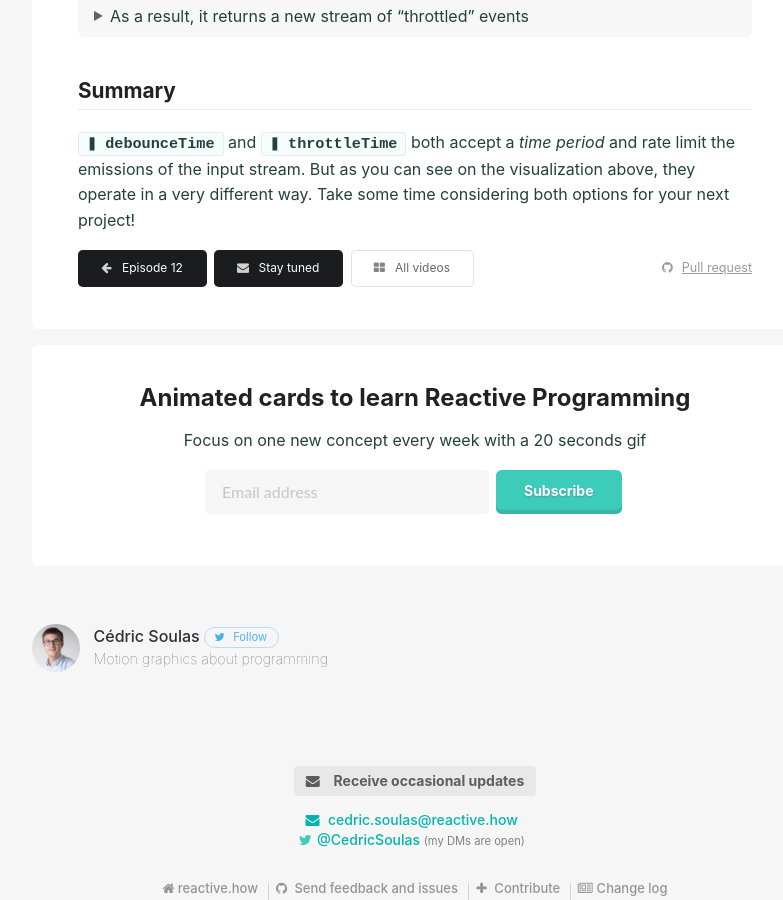
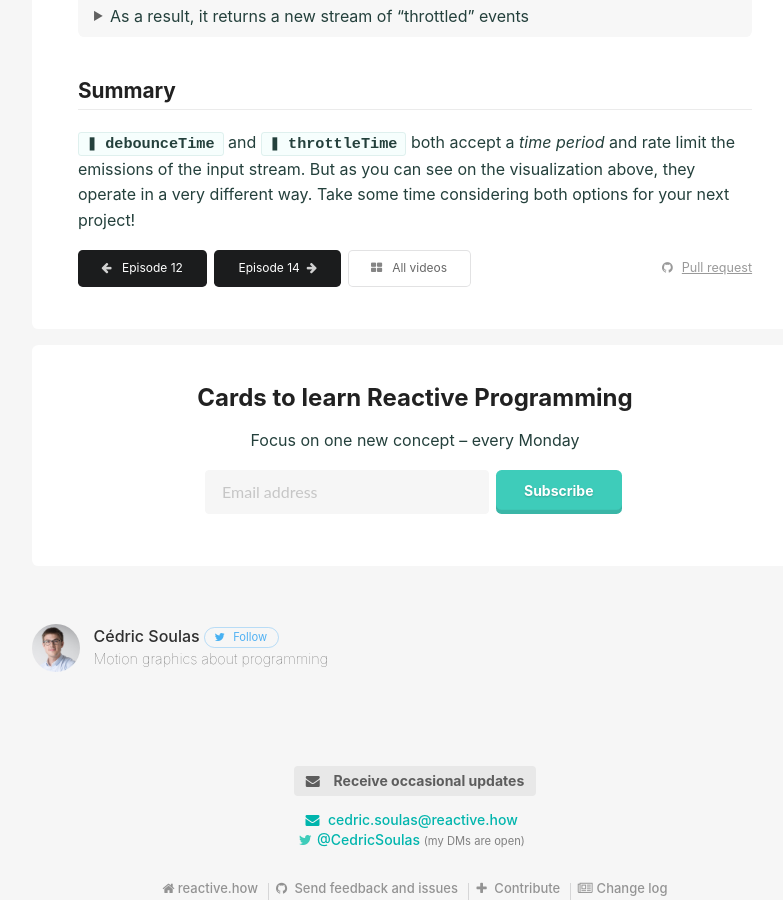
Before and after one commit to cedricss/reactive.how, a Jekyll site: the page built from throttleTime.md, in a window 1280 px wide and 900 px high, scrolled down 1219 px. Shown: the whole window, without its empty margins (225-1008 px from the left). Built offline with Jekyll 4.4.1, drawn with Linux system fonts in a browser that asks for light colours.

Commit message:
Add Episode 14 (categories)

```diff
--- a/_data/course.yml
+++ b/_data/course.yml
@@ -84,3 +84,9 @@ lessons:
     videos:
       -
       - 246763833
+
+  - name: Categories - Special 3 month anniversary 🎉
+    card: categories
+    date: Monday, 18 Dec.
+    videos:
+      -
--- a/_includes/headlines.html
+++ b/_includes/headlines.html
@@ -1,7 +1,7 @@
 <div class="content post">
     <h1 class="ui header">
-        Animated cards to learn Reactive Programming
+        Cards to learn Reactive Programming
     </h1>
-    <p>Focus on one new concept every week with a 20 seconds gif</p>
+    <p>Focus on one new concept – every Monday</p>
     {% include email_form.html %}
 </div>
```
Also changed, not shown: _includes/episodes.html (+4 -6 lines), categories.md (added, +37 -0 lines), img/categories/combining-two.jpg (added), img/categories/content_preview.jpg (added), img/categories/filtering-two.jpg (added), img/categories/projecting.jpg (added).
